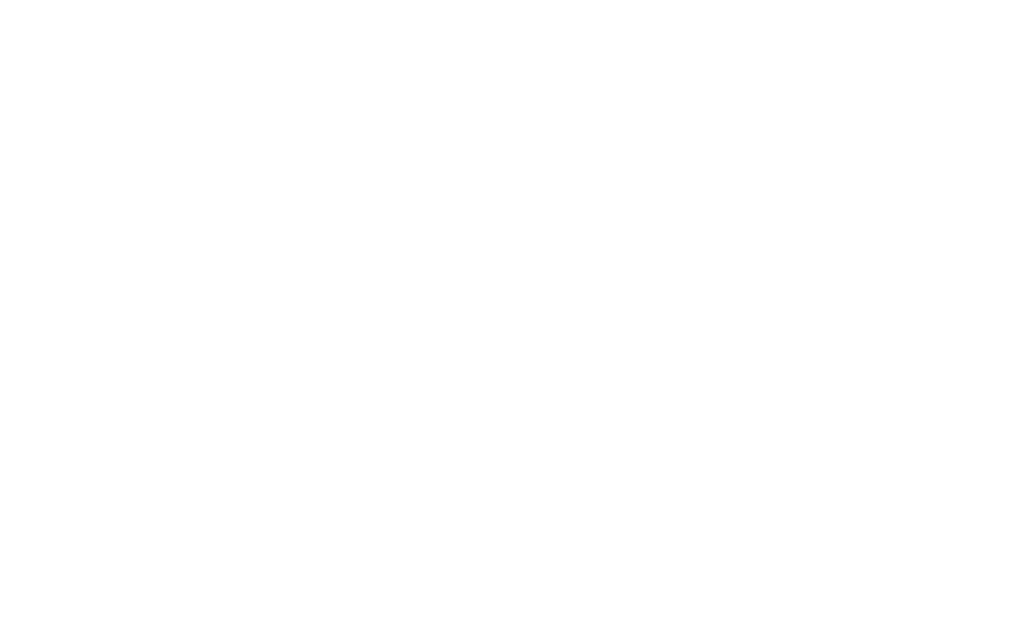
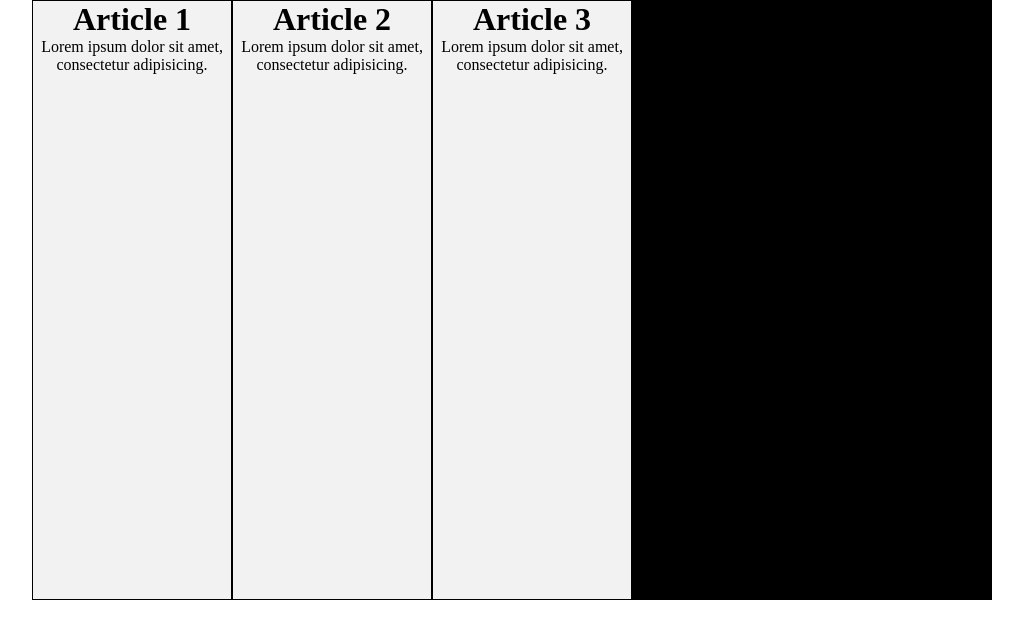
Before and after one commit to HIANDIC/flexBoxModel, a plain HTML site: page index.html in a window 1280 px wide. Shown: the whole page, without its empty margins (128-1151 px from the left). Drawn offline with Linux system fonts and the light colour scheme.

Commit message:
adding container and items

```diff
--- a/index.html
+++ b/index.html
@@ -1,9 +1,48 @@
 <!DOCTYPE html>
-<html>
+<html lang="en">
 <head>
 	<title>Flex Box Designing</title>
+	<meta charset="utf-8">
+
+	<style type="text/css">
+		*{
+			padding: 0;
+			margin: 0;
+			box-sizing: border-box;
+		}
+
+		.container{
+			width: 75%;
+			margin: 0 auto;
+			display: flex;
+			height: 600px;
+			background: black;
+		}
+
+		.box{
+			text-align: center;
+			background: #f2f2f2;
+			width: 200px;
+			border: 1px solid black;
+		}
+	</style>
 </head>
 <body>
+	<!-- Flex Container -->
+	<div class="container">
+		<div class="box">
+			<h1>Article 1</h1>
+			<p>Lorem ipsum dolor sit amet, consectetur adipisicing.</p>
+		</div>
+		<div class="box">
+			<h1>Article 2</h1>
+			<p>Lorem ipsum dolor sit amet, consectetur adipisicing.</p>
+		</div>
+		<div class="box">
+			<h1>Article 3</h1>
+			<p>Lorem ipsum dolor sit amet, consectetur adipisicing.</p>
+		</div>
+	</div>
 
 </body>
 </html>
```
